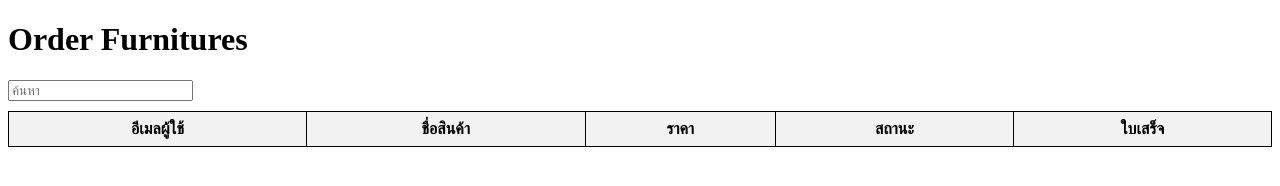
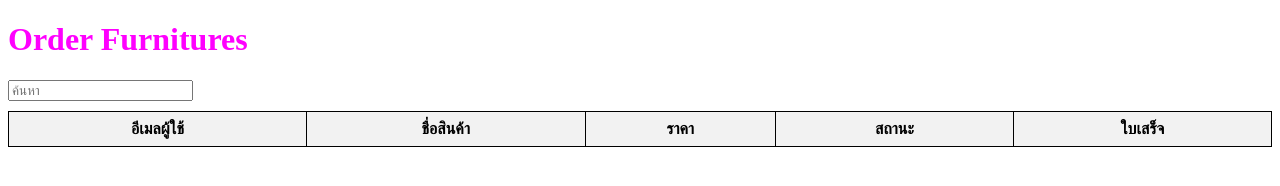
Before and after one commit to Xanderent/Shopping-website, a plain HTML site: page index.html in a window 1280 px wide. Drawn offline with Linux system fonts and the light colour scheme; no server answers.

Commit message:
update css

```diff
--- a/firebase.css
+++ b/firebase.css
@@ -1,3 +1,6 @@
+h1{
+    color: fuchsia;
+}
 .data-table {
     border-collapse: collapse;
     width: 100%;
```
